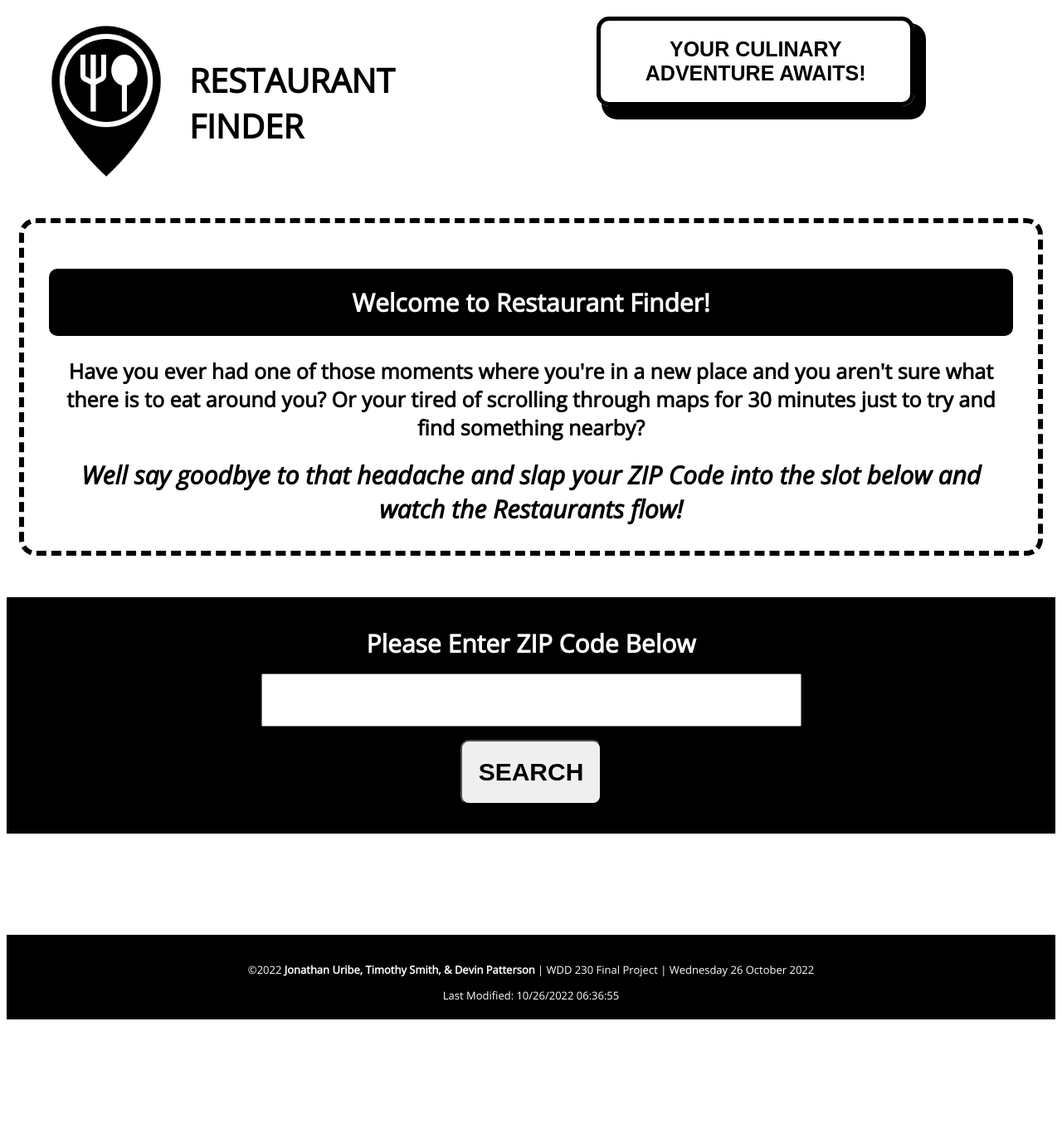
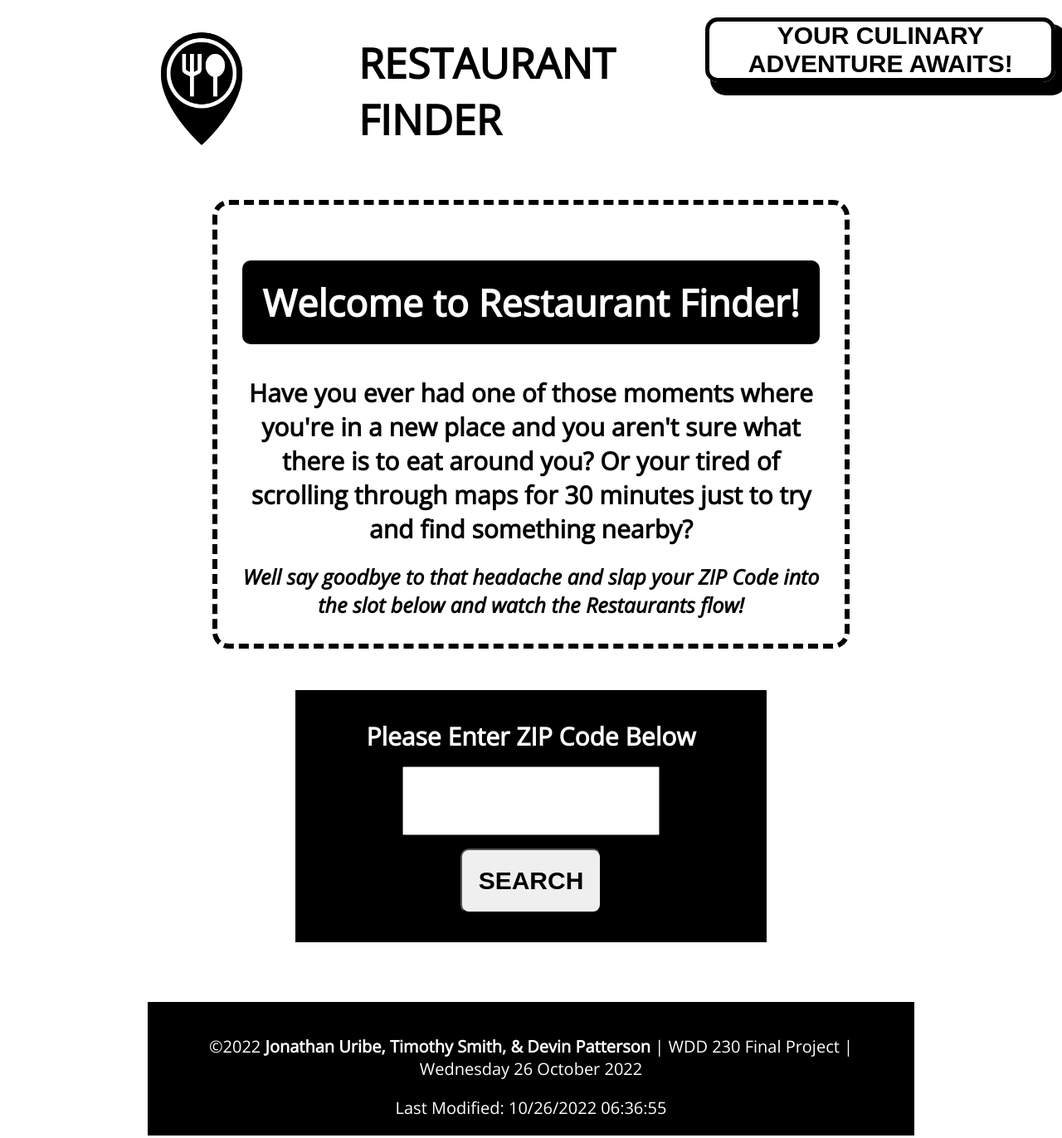
Before and after one commit to DPatter52/WDD-330-Portfolio-Project, a website: page index.html in a window 1280 px wide. Shown: the whole page at 83% size. Before the commit the page ends 1237 px from the top, so only its background shows below. Drawn offline with nearby package versions, Linux system fonts and the light colour scheme.

Commit message:
Update Css

```diff
--- a/css/large.css
+++ b/css/large.css
@@ -1,19 +1,21 @@
+@media only screen and (min-width: 1000px) {
+
+
   /* Animation css */
 
-.animation {
+  div.animation {
+      max-width:90%;
       text-align: center;
       animation-duration: 5s;
       animation-name: slidein;
       animation-iteration-count: infinite;
-  font-size: 25px;
-  padding: 20px;
+      font-size: 30px;
       border-radius: 15px;
       font-family: sans-serif;
       font-weight: 700;
-  margin-left: 150px;
-  margin-right: 150px;
       box-shadow: 10px 12px 0px 4px;
       border: solid black 5px;
+
   }
 
   @keyframes slidein {
@@ -33,46 +35,47 @@
 
   html {
       font-family: "Open Sans", sans-serif;
+      margin: 0 auto;
+  }
+  header {
+      margin-left: 10em;
+      max-width: 100% ;
+      display: flex;
+      gap: 4em;
+      align-items: center;
+  }
+  img{
+      max-width: 150px;
   }
 
-header {
-  display: grid;
-  grid-template-columns: 0.3fr 1fr 2fr;
-  align-items: center;
-  margin: 20px;
+  h1.title {
+      margin-left:1em;
+      font-size: 50px;
+      font-weight: 600;
   }
 
-.title {
-  font-size: 40px;
+  section.opening_para{
+      margin: 1em auto;
+      max-width: 55% ;
+      font-size: 30px;
       font-weight: 600;
-  width: 100px;
-}
-
-main {
-  align-items: center;
-  align-content: center;
-  justify-content: center;
-  margin-bottom: 2rem;
-}
-
-.opening_para {
-    font-size: 25px;
-    font-weight: 600;
-    margin: 15px;
-    margin-bottom: 20px;
       padding: 30px;
       text-align: center;
       border: dashed black 6px;
       border-radius: 20px;
   }
 
+
   .para_part2 {
-    font-size: 30px;
+      font-size: 25px;
       margin-top: 20px;
       font-style: oblique;
   }
 
+
   #zipcode {
+      max-width: 45% ;
+      margin:0 auto;
       display: flex;
       flex-direction: column;
       justify-content: center;
@@ -91,7 +94,10 @@ main {
   }
 
   #userinput {
-  font-size: 50px;
+      padding:1em;
+      width: 45%;
+      font-size: 25px;
+      font-weight: bold;;
       text-align: center;
       outline: none;
   }
@@ -119,15 +125,20 @@ main {
   }
 
   #cards {
+
+      max-width:95%;
+      margin:1em auto;
       display: grid;
       grid-template-columns: repeat(2, 1fr);
       grid-auto-rows: 400px;
-  margin-top: 50px;
       padding: 20px;
       gap: 20px;
   }
 
   #cards section {
+
+      width:95%;
+      margin:0 auto;
       display: grid;
       border: solid black 5px;
       border-radius: 10px;
@@ -135,8 +146,9 @@ main {
   }
 
   h2 {
+      text-align: center;
+      max-width:95%;
       background-color: black;
-  font-size: 30px;
       color: white;
       padding: 20px;
       border-radius: 10px;
@@ -146,14 +158,15 @@ div p1,
   p2,
   p3,
   p4 {
-  margin-left: 60px;
-  font-size: 22px;
+
+      max-width:95%;
+
   }
 
   #Restaurants {
       display: flex;
       justify-content: center;
-  column-gap: 15rem;
+      column-gap: 15em;
   }
 
   div article {
@@ -173,9 +186,23 @@ div article {
   }
 
   footer {
-  font-size: small;
+      margin: 0 auto;
+      max-width: 70% ;
+      font-size: 20px ;
       text-align: center;
       padding: 20px;
       background-color: black;
       color: white;
   }
+
+  @media only screen and (min-width: 1950px){
+    header {
+      margin-left:22em;
+      max-width: 70% ;
+      display: flex;
+      gap: 12em;
+      align-items: center;
+      }
+   }
+
+}
```
Lines whose indentation alone changed are shown as unchanged.
